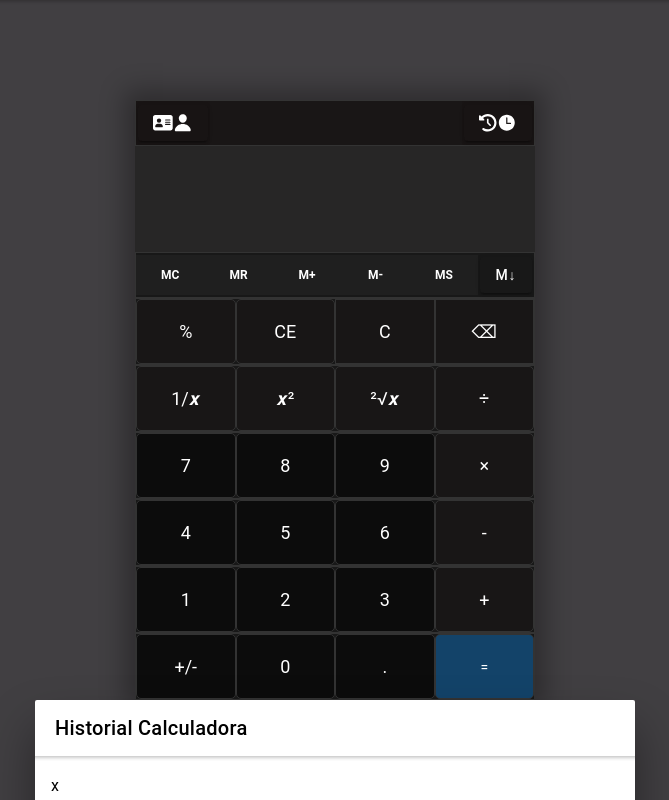
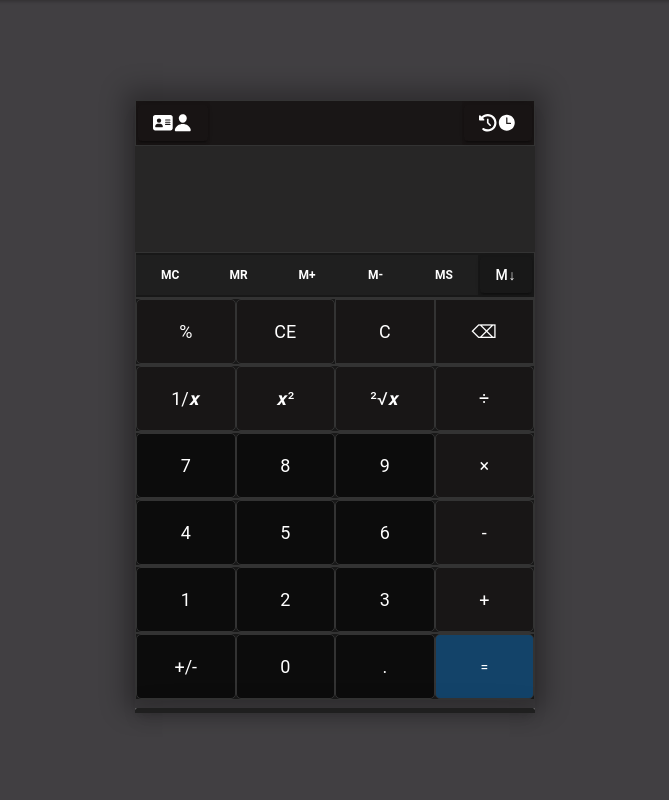
Before and after one commit to AnaCRomero/proyectoUX, a React (Create React App) app: page / in a window 1280 px wide. Both pictures are taken after a click on the icon 793 px from the left and 123 px from the top of the page. Shown: the whole page, without its empty margins (305-974 px from the left). Built offline with nearby package versions, Linux system fonts and the light colour scheme.

Commit message:
Retoquessssss

```diff
--- a/src/App.css
+++ b/src/App.css
@@ -56,3 +56,31 @@
   background-color: #333;
   border: 0.2px solid #373535;
 }
+
+ion-modal {
+  width: 400px;
+  height: 610px;
+  position: absolute;
+  top: 51%;
+  left: 50%;
+  transform: translate(-50%, -50%);
+  box-shadow: 0 10px 15px -3px rgb(0 0 0 / 0.1), 0 4px 6px -4px rgb(0 0 0 / 0.1);
+}
+
+
+ion-modal ion-toolbar {
+  background: #1F1F1F;
+  color: white;
+
+}
+
+ion-modal ion-content {
+  background: #1F1F1F;
+  color: white;
+
+}
+
+ion-modal::part(backdrop) {
+  background: rgb(173, 174, 175);
+  opacity: 0.5;
+}
--- a/src/App.tsx
+++ b/src/App.tsx
@@ -12,8 +12,8 @@ import { evaluate, sqrt } from 'mathjs';
 
 /* para los iconos */
 import { FontAwesomeIcon } from '@fortawesome/react-fontawesome'
-import {faClockRotateLeft} from '@fortawesome/free-solid-svg-icons'
-import {faAddressCard} from '@fortawesome/free-solid-svg-icons'
+import { faClockRotateLeft } from '@fortawesome/free-solid-svg-icons'
+import { faAddressCard } from '@fortawesome/free-solid-svg-icons'
 
 /* Core CSS required for Ionic components to work properly */
 import '@ionic/react/css/core.css';
@@ -121,6 +121,8 @@ const App: React.FC = () => {
   }
 
   const modal = useRef<HTMLIonModalElement>(null);
+  const modal1 = useRef<HTMLIonModalElement>(null);
+  const modal2 = useRef<HTMLIonModalElement>(null);
   const page = useRef(null);
 
   const [presentingElement, setPresentingElement] = useState<HTMLElement | null>(null);
@@ -130,7 +132,18 @@ const App: React.FC = () => {
   }, []);
 
 
+  const handleCloseModal1 = () => {
+    modal.current?.dismiss();
+  };
 
+  const handleCloseModal2 = () => {
+    modal1.current?.dismiss();
+  };
+
+
+  const handleCloseModal3 = () => {
+    modal2.current?.dismiss();
+  };
 
 
 
@@ -141,10 +154,11 @@ const App: React.FC = () => {
         </IonHeader>
         <IonContent fullscreen>
 
-          <IonModal ref={modal} trigger="open-about" initialBreakpoint={0.55} presentingElement={presentingElement!}>
+          <IonModal ref={modal} trigger="open-about" initialBreakpoint={0.75} presentingElement={presentingElement!}>
             <IonHeader >
               <IonToolbar color="#1f1f1">
                 <IonTitle >About</IonTitle>
+                <IonButton slot="end" onClick={handleCloseModal1}>X</IonButton>
               </IonToolbar>
             </IonHeader>
             <IonContent color="#1f1f1">
@@ -162,10 +176,11 @@ const App: React.FC = () => {
           </IonModal>
 
 
-        <IonModal ref={modal} trigger="open-historial" initialBreakpoint={0.55} presentingElement={presentingElement!}>
+          <IonModal ref={modal1} trigger="open-historial" initialBreakpoint={0.75} presentingElement={presentingElement!}>
             <IonHeader >
               <IonToolbar color="#1f1f1">
                 <IonTitle >Historial Calculadora</IonTitle>
+                <IonButton slot="end" onClick={handleCloseModal2}>X</IonButton>
               </IonToolbar>
             </IonHeader>
             <IonContent color="#1f1f1">
@@ -177,10 +192,11 @@ const App: React.FC = () => {
             </IonContent>
           </IonModal>
 
-          <IonModal  ref={modal} trigger="open-memoria" initialBreakpoint={0.55} presentingElement={presentingElement!}>
+          <IonModal ref={modal2} trigger="open-memoria" initialBreakpoint={0.75} presentingElement={presentingElement!}>
             <IonHeader >
               <IonToolbar color="#1f1f1">
                 <IonTitle> Memoria Calculadora</IonTitle>
+                <IonButton slot="end" onClick={handleCloseModal3}>X</IonButton>
               </IonToolbar>
             </IonHeader>
             <IonContent color="#1f1f1">
@@ -192,23 +208,24 @@ const App: React.FC = () => {
                   </IonLabel>
                 </IonItem>
               </IonList>
+
             </IonContent>
           </IonModal>
 
 
           <div className="App">
             <div className="calculadora">
-              <div id = "botones_arriba" className='fila'>
+              <div id="botones_arriba" className='fila'>
 
                 <div id="about" >
-                <IonButton  id = "open-about" color="#1F1F1F" expand="block">
-              <FontAwesomeIcon icon={faAddressCard} size = "lg"/>
+                  <IonButton id="open-about" color="#1F1F1F" expand="block">
+                    <FontAwesomeIcon icon={faAddressCard} size="lg" />
                     <IonIcon name="person" ></IonIcon> </IonButton>
                 </div>
 
                 <div id="historial">
-                <IonButton id = "open-historial" color="#1F1F1F" expand="block">
-                  <FontAwesomeIcon icon={faClockRotateLeft} size = "lg"/>
+                  <IonButton id="open-historial" color="#1F1F1F" expand="block">
+                    <FontAwesomeIcon icon={faClockRotateLeft} size="lg" />
                     <IonIcon name="time" ></IonIcon> </IonButton>
                 </div>
               </div>
@@ -219,7 +236,7 @@ const App: React.FC = () => {
                 <Memoria manejarClic={MemoryAdd}>M+</Memoria>
                 <Memoria manejarClic={MemorySubtract}>M-</Memoria>
                 <Memoria manejarClic={agregarInput}>MS</Memoria>
-                <IonButton color="#1c1c1c" id="open-memoria"  expand="block">
+                <IonButton color="#1c1c1c" id="open-memoria" expand="block">
                   M↓
 
                 </IonButton>
```
Lines whose indentation alone changed are shown as unchanged.
